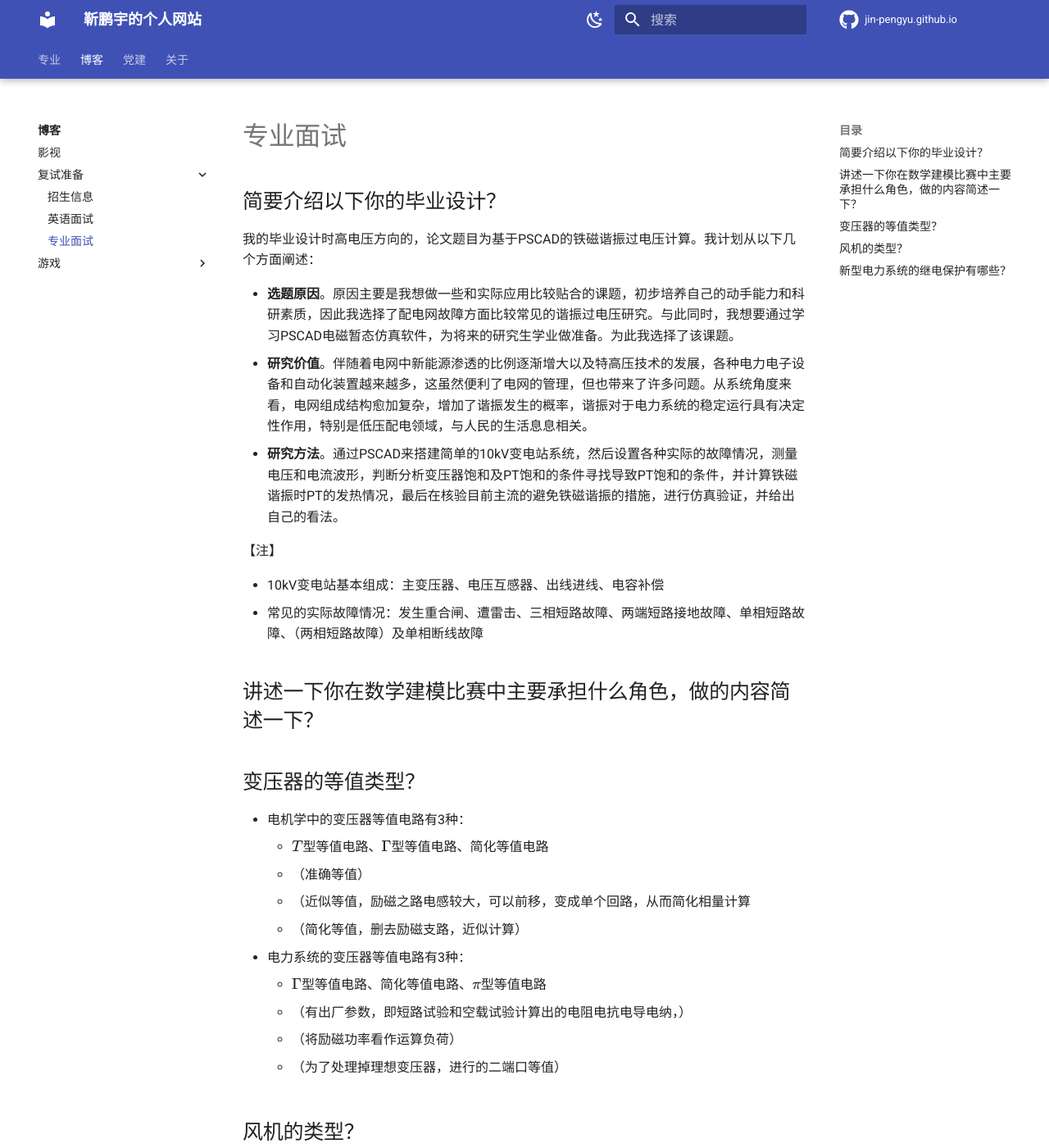
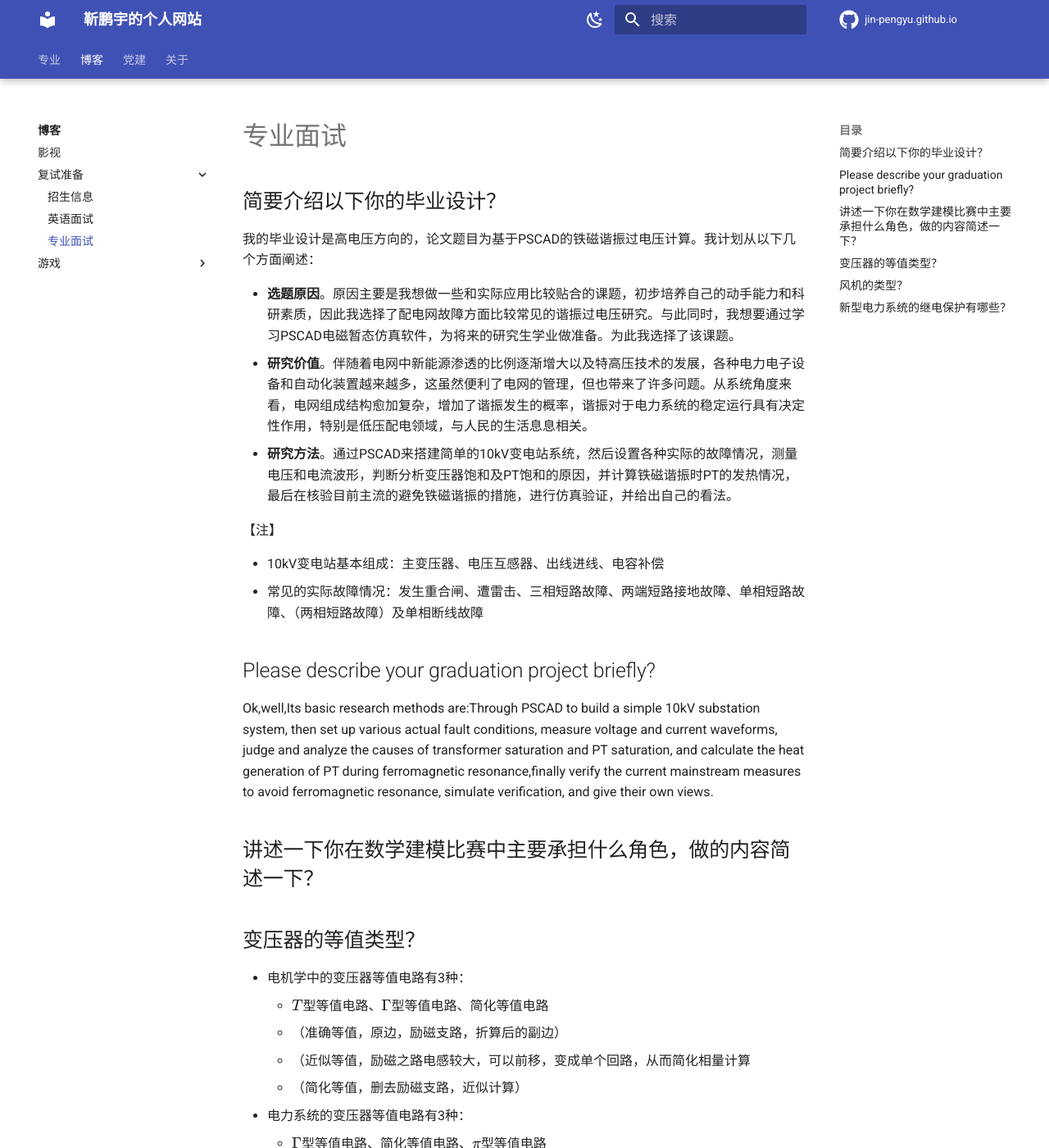
Before and after one commit to Pengyu-Jin/Pengyu-Jin.github.io, an MkDocs documentation site: the page built from docs/blog/pre-interview/major-interview.md, in a window 1280 px wide and 1400 px high. Shown: the whole window at 82% size. Built offline with MkDocs 1.6.1 and Material for MkDocs 9.7.7, drawn with Linux system fonts in a browser that asks for light colours; some of the changed text lies outside the part shown.

Commit message:
change style176

```diff
--- a/docs/blog/pre-interview/major-interview.md
+++ b/docs/blog/pre-interview/major-interview.md
@@ -1,16 +1,19 @@
 ## 简要介绍以下你的毕业设计？
 
-我的毕业设计时高电压方向的，论文题目为基于PSCAD的铁磁谐振过电压计算。我计划从以下几个方面阐述：
+我的毕业设计是高电压方向的，论文题目为基于PSCAD的铁磁谐振过电压计算。我计划从以下几个方面阐述：
 
 - **选题原因**。原因主要是我想做一些和实际应用比较贴合的课题，初步培养自己的动手能力和科研素质，因此我选择了配电网故障方面比较常见的谐振过电压研究。与此同时，我想要通过学习PSCAD电磁暂态仿真软件，为将来的研究生学业做准备。为此我选择了该课题。
 - **研究价值**。伴随着电网中新能源渗透的比例逐渐增大以及特高压技术的发展，各种电力电子设备和自动化装置越来越多，这虽然便利了电网的管理，但也带来了许多问题。从系统角度来看，电网组成结构愈加复杂，增加了谐振发生的概率，谐振对于电力系统的稳定运行具有决定性作用，特别是低压配电领域，与人民的生活息息相关。
-- **研究方法**。通过PSCAD来搭建简单的10kV变电站系统，然后设置各种实际的故障情况，测量电压和电流波形，判断分析变压器饱和及PT饱和的条件寻找导致PT饱和的条件，并计算铁磁谐振时PT的发热情况，最后在核验目前主流的避免铁磁谐振的措施，进行仿真验证，并给出自己的看法。
+- **研究方法**。通过PSCAD来搭建简单的10kV变电站系统，然后设置各种实际的故障情况，测量电压和电流波形，判断分析变压器饱和及PT饱和的原因，并计算铁磁谐振时PT的发热情况，最后在核验目前主流的避免铁磁谐振的措施，进行仿真验证，并给出自己的看法。
 
 【注】
 
 - 10kV变电站基本组成：主变压器、电压互感器、出线进线、电容补偿
 - 常见的实际故障情况：发生重合闸、遭雷击、三相短路故障、两端短路接地故障、单相短路故障、（两相短路故障）及单相断线故障
 
+## Please describe your graduation project briefly?
+
+Ok,well,Its basic research methods are:Through PSCAD to build a simple 10kV substation system, then set up various actual fault conditions, measure voltage and current waveforms, judge and analyze the causes of transformer saturation and PT saturation, and calculate the heat generation of PT during ferromagnetic resonance,finally verify the current mainstream measures to avoid ferromagnetic resonance, simulate verification, and give their own views.
 
 ## 讲述一下你在数学建模比赛中主要承担什么角色，做的内容简述一下？
 
@@ -18,12 +21,12 @@
 
 - 电机学中的变压器等值电路有3种：
     - $T$型等值电路、$\Gamma$型等值电路、简化等值电路
-    - （准确等值）
+    - （准确等值，原边，励磁支路，折算后的副边）
     - （近似等值，励磁之路电感较大，可以前移，变成单个回路，从而简化相量计算
     - （简化等值，删去励磁支路，近似计算）
 - 电力系统的变压器等值电路有3种：
     - $\Gamma$型等值电路、简化等值电路、$\pi$型等值电路
-    - （有出厂参数，即短路试验和空载试验计算出的电阻电抗电导电纳，）
+    - （由出厂参数，即短路试验和空载试验计算出的电阻电抗电导电纳，）
     - （将励磁功率看作运算负荷）
     - （为了处理掉理想变压器，进行的二端口等值）
 
```
